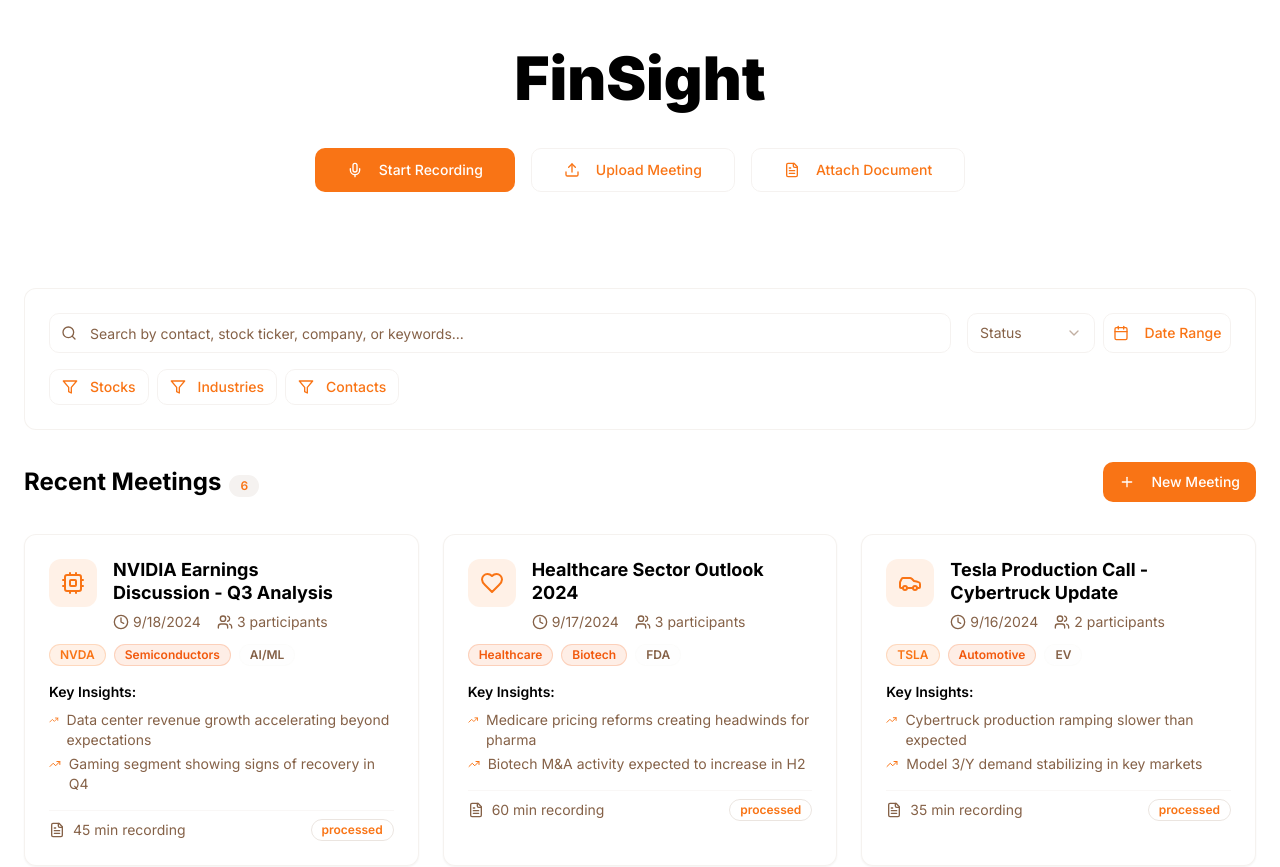
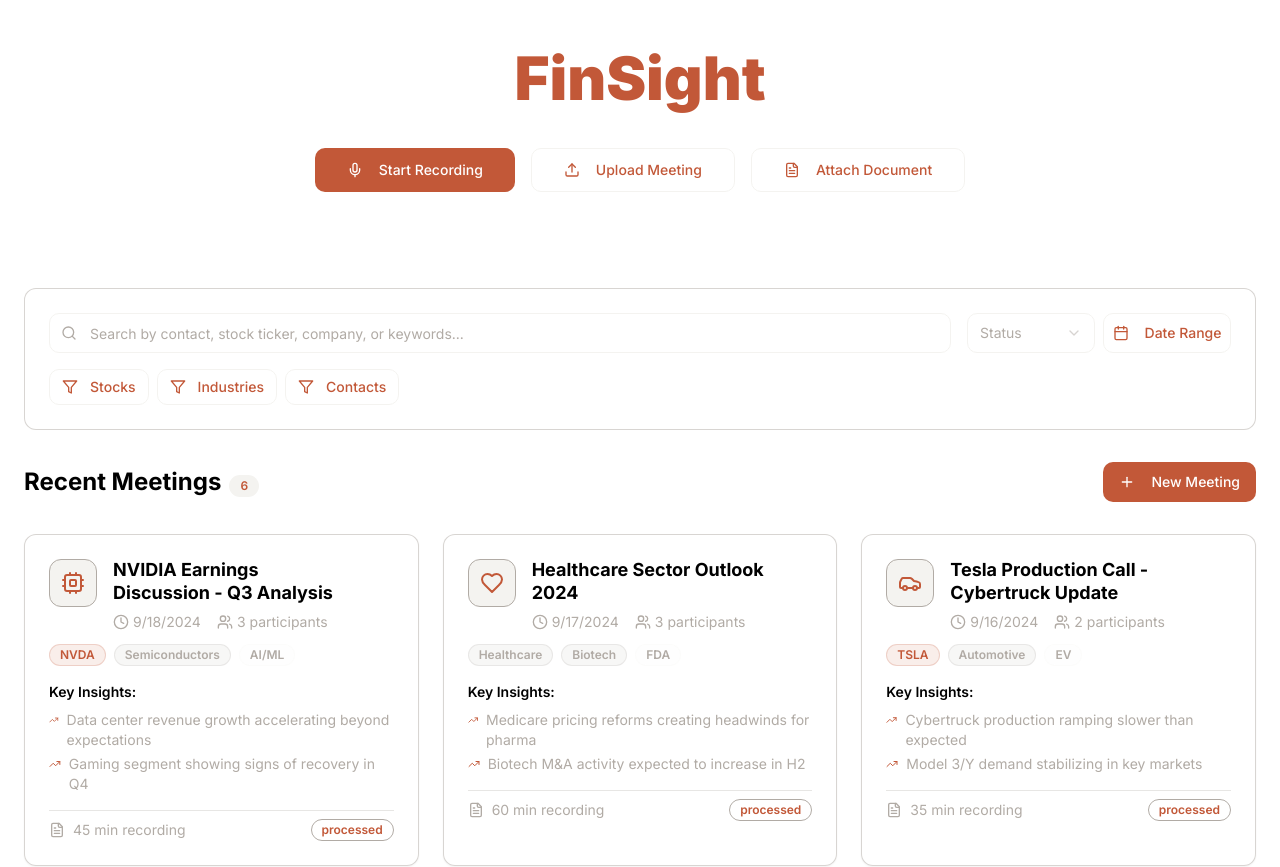
Before and after one commit to yb235/aifinsight, a React (Vite) app: page / in a window 1280 px wide. Shown: the top 867 px of the page. Built offline with nearby package versions, Linux system fonts and the light colour scheme; the HTML template or start-up script is replaced by a standard one.

Commit message:
Update color palette

```diff
--- a/src/components/MeetingCard.tsx
+++ b/src/components/MeetingCard.tsx
@@ -54,7 +54,7 @@ export const MeetingCard = ({ meeting, onClick }: MeetingCardProps) => {
       <CardHeader className="pb-3">
         <div className="flex items-start space-x-4">
           {/* Minimal Thumbnail */}
-          <div className="flex-shrink-0 w-12 h-12 bg-primary/10 rounded-lg flex items-center justify-center">
+          <div className="flex-shrink-0 w-12 h-12 bg-secondary rounded-lg flex items-center justify-center border border-border">
             <ThumbnailIcon className="h-6 w-6 text-primary" />
           </div>
 
--- a/src/index.css
+++ b/src/index.css
@@ -8,51 +8,51 @@ All colors MUST be HSL.
 
 @layer base {
   :root {
-    /* Claude AI Clean White Theme */
+    /* Claude AI Brand Colors */
     --background: 0 0% 100%;
-    --foreground: 25 95% 53%;
+    --foreground: 14 55% 49%; /* Crail */
     --title-black: 0 0% 0%;
 
     --card: 0 0% 100%;
-    --card-foreground: 25 95% 53%;
+    --card-foreground: 14 55% 49%;
 
     --popover: 0 0% 100%;
-    --popover-foreground: 25 95% 53%;
+    --popover-foreground: 14 55% 49%;
 
-    --primary: 25 95% 53%;
+    --primary: 14 55% 49%; /* Crail #C15F3C */
     --primary-foreground: 0 0% 100%;
 
-    --secondary: 25 20% 95%;
-    --secondary-foreground: 25 95% 53%;
+    --secondary: 44 17% 95%; /* Pampas #F4F3EE */
+    --secondary-foreground: 14 55% 49%;
 
-    --muted: 25 20% 95%;
-    --muted-foreground: 25 30% 40%;
+    --muted: 44 17% 95%; /* Pampas */
+    --muted-foreground: 32 7% 67%; /* Cloudy #B1ADA1 */
 
-    --accent: 25 20% 95%;
-    --accent-foreground: 25 95% 53%;
+    --accent: 44 17% 95%; /* Pampas */
+    --accent-foreground: 14 55% 49%;
 
     --destructive: 0 84% 60%;
     --destructive-foreground: 0 0% 100%;
 
-    --border: 25 20% 90%;
-    --input: 25 20% 95%;
-    --ring: 25 95% 53%;
+    --border: 32 7% 67%; /* Cloudy */
+    --input: 44 17% 95%; /* Pampas */
+    --ring: 14 55% 49%; /* Crail */
 
-    /* Orange Data Colors - No gradients */
-    --stock-primary: 25 95% 53%;
-    --stock-secondary: 30 100% 60%;
-    --industry-primary: 20 90% 50%;
-    --industry-secondary: 35 85% 55%;
-    --contact-primary: 15 100% 55%;
-    --contact-secondary: 40 90% 60%;
+    /* Claude Brand Data Colors */
+    --stock-primary: 14 55% 49%; /* Crail */
+    --stock-secondary: 14 60% 55%;
+    --industry-primary: 32 7% 67%; /* Cloudy */
+    --industry-secondary: 32 10% 70%;
+    --contact-primary: 14 45% 40%;
+    --contact-secondary: 14 50% 45%;
 
     /* Status Colors */
-    --success: 25 95% 53%;
-    --warning: 25 95% 53%;
+    --success: 14 55% 49%;
+    --warning: 14 55% 49%;
     --error: 0 84% 60%;
 
-    /* Shadows - No gradients */
-    --shadow-glow: 0 0 20px hsl(var(--primary) / 0.15);
+    /* Shadows - Clean and minimal */
+    --shadow-glow: 0 0 20px hsl(14 55% 49% / 0.15);
     --shadow-card: 0 4px 24px hsl(0 0% 0% / 0.05);
     --shadow-elevated: 0 8px 40px hsl(0 0% 0% / 0.1);
 
--- a/src/pages/Index.tsx
+++ b/src/pages/Index.tsx
@@ -37,7 +37,7 @@ const Index = () => {
       <section className="relative overflow-hidden bg-background">
         <div className="container mx-auto px-6 py-12">
           <div className="max-w-4xl mx-auto text-center space-y-6">
-            <h1 className="text-4xl lg:text-6xl font-black text-title-black font-styrene">
+            <h1 className="text-4xl lg:text-6xl font-black text-primary font-styrene">
               FinSight
             </h1>
 
```
